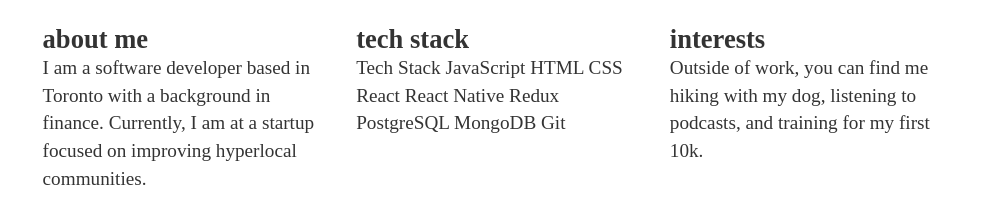
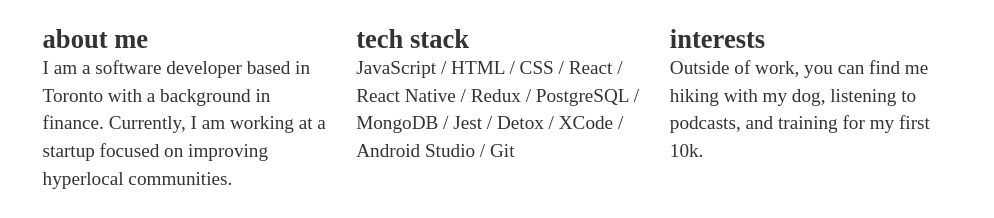
Before and after one commit to harveydoodle/portfolio-2020, a Gatsby site: page / in a window 1280 px wide. Shown: the part 172-390 px from the top of the page, without its empty margins (137-1131 px from the left). Built offline with nearby package versions, Linux system fonts and the light colour scheme; Gatsby itself is replaced by a stand-in of ours.

Commit message:
Update copy

```diff
--- a/src/pages/contact.js
+++ b/src/pages/contact.js
@@ -7,7 +7,7 @@
 
 const Contact = () => (
     <>
-        <SEO title="Page two" />
+        <SEO title="Contact info" />
         <h2>Contact</h2>
         <span style={{display:'flex', justifyContent:'center'}}>
         <h3>Resume</h3>
--- a/src/pages/index.js
+++ b/src/pages/index.js
@@ -20,18 +20,8 @@
     <SEO title="Home" />
         <h2>Hi, I'm Annie</h2>
     <div style={{ display:'flex', flexDirection: 'row' }}>
-      <Blurb text="about me" summary='I am a software developer based in Toronto with a background in finance. Currently, I am at a startup focused on improving hyperlocal communities.'/>
-      <Blurb text="tech stack" summary="
-Tech Stack
-JavaScript
-HTML
-CSS
-React
-React Native
-Redux
-PostgreSQL
-MongoDB
-Git"/>
+      <Blurb text="about me" summary='I am a software developer based in Toronto with a background in finance. Currently, I am working at a startup focused on improving hyperlocal communities.'/>
+      <Blurb text="tech stack" summary="JavaScript / HTML / CSS / React / React Native / Redux / PostgreSQL / MongoDB / Jest / Detox / XCode / Android Studio / Git"/>
       <Blurb text="interests" summary="Outside of work, you can find me hiking with my dog, listening to podcasts, and training for my first 10k."/>
     </div>
     {/* <div style={{ maxWidth: `300px`, marginBottom: `1.45rem` }}>
--- a/src/pages/work.js
+++ b/src/pages/work.js
@@ -9,7 +9,7 @@
 
 const Work = () => (
     <>
-        <SEO title="Page two" />
+        <SEO title="Work and Projects" />
         <h2>Work & Projects</h2>
         <span style={{display:'flex'}}>
           {Object.values(workConstants).map((each, key) => <TextCard {...each} />)}
```
